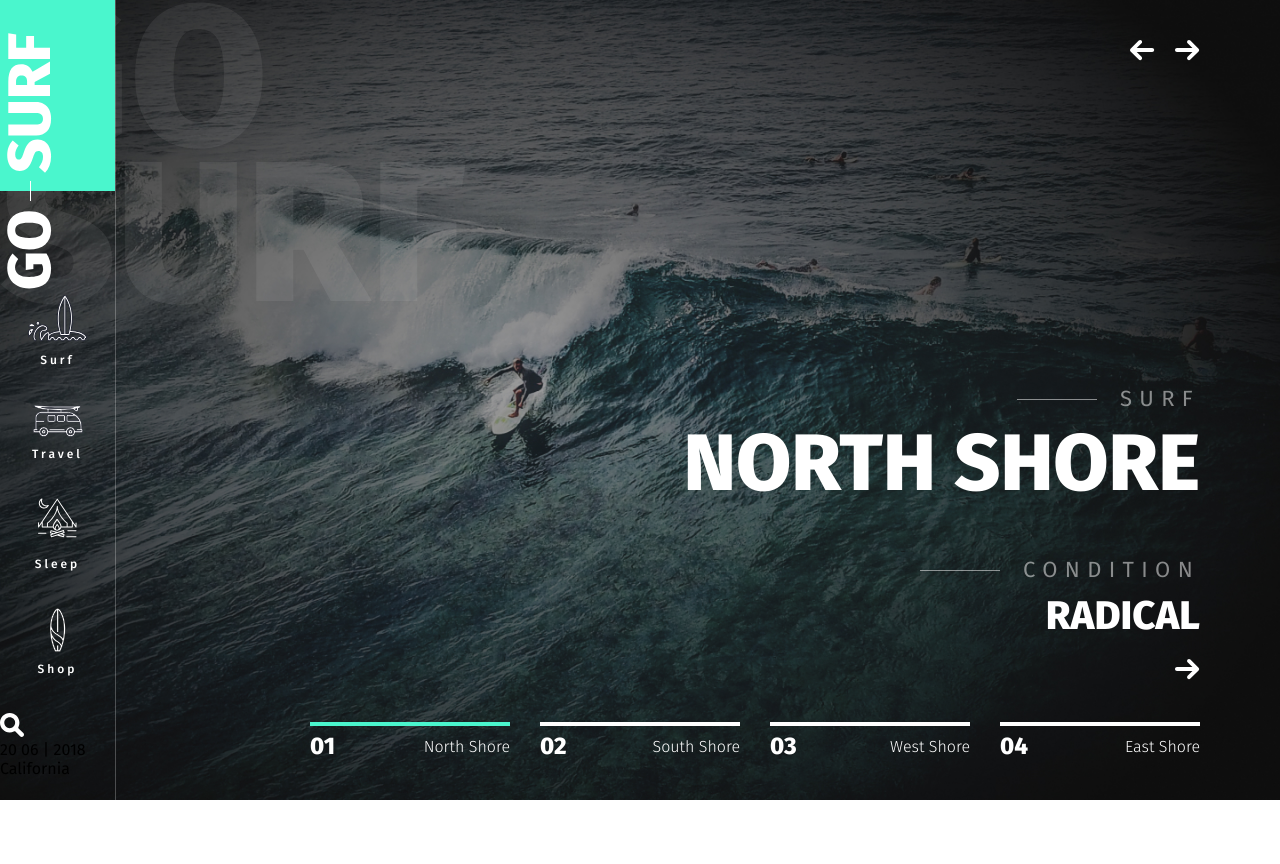
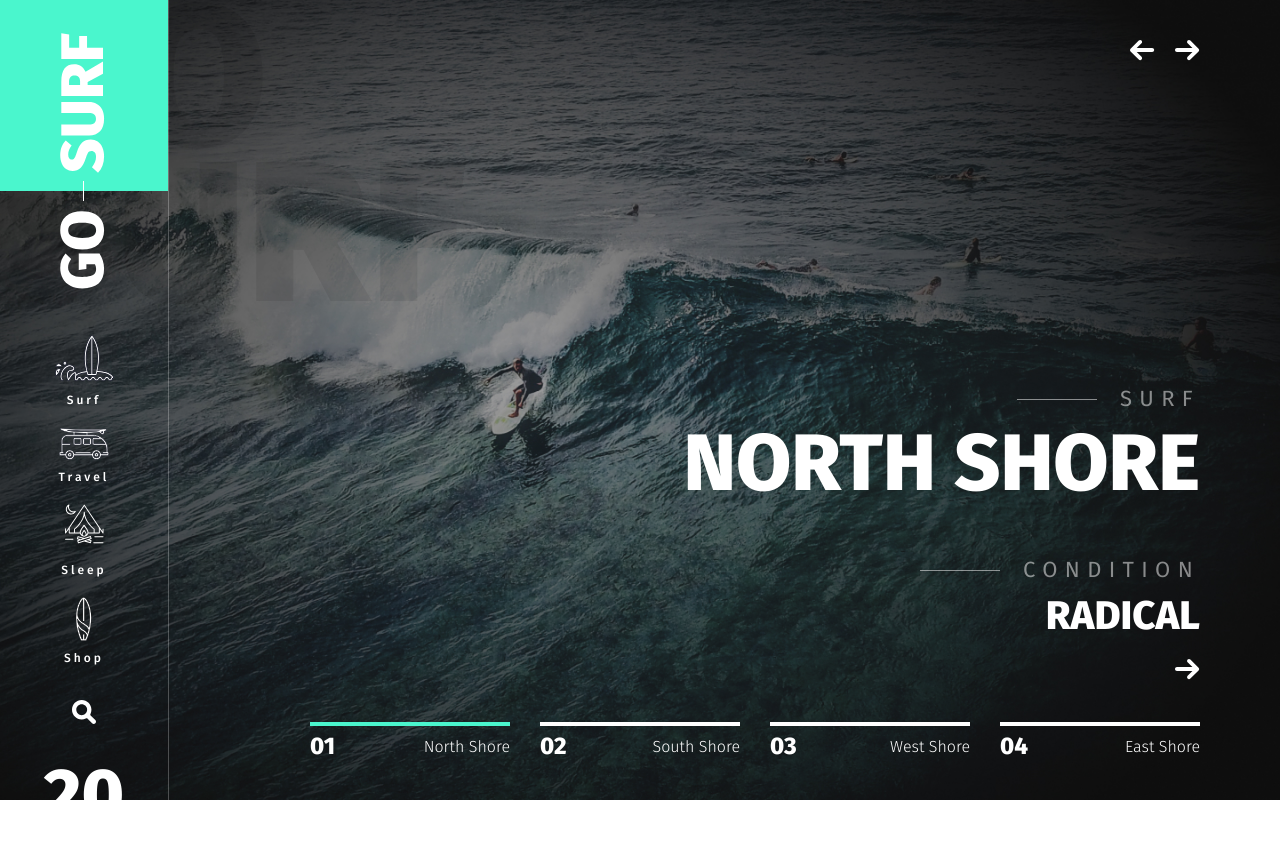
Before and after one commit to Aloxan12/serf, a website: page app/index.html in a window 1280 px wide. Before the commit the page ends 804 px from the top, so only its background shows below. Drawn offline with nearby package versions, Linux system fonts and the light colour scheme.

Commit message:
header scss map

```diff
--- a/app/index.html
+++ b/app/index.html
@@ -17,10 +17,13 @@
         go
         surf
     </div>
+    <div class="header__map">
+
+    </div>
     <div class="header__aside">
         <div class="logo">
             <a href="#">
-                <img src="img/logo.svg"/>
+                <img src="img/Logo.svg"/>
             </a>
         </div>
         <nav class="menu">
--- a/app/scss/style.scss
+++ b/app/scss/style.scss
@@ -4,13 +4,13 @@
 @import "global";
 
 
-.header{
+.header {
   position: relative;
   height: 100vh;
 }
 
-.header__slider{
-  &-item{
+.header__slider {
+  &-item {
     height: 100vh;
     background-image: url("../img/background.jpg");
     background-repeat: no-repeat;
@@ -20,7 +20,7 @@
   }
 }
 
-.slider-item__info{
+.slider-item__info {
   position: absolute;
   right: 80px;
   bottom: 116px;
@@ -28,27 +28,30 @@
   color: #FFFFFF;
   text-transform: uppercase;
 }
-.slider-item__info-suptitle{
+
+.slider-item__info-suptitle {
   margin-bottom: 5px;
 }
-.slider-item__info-suptext{
+
+.slider-item__info-suptext {
   margin-bottom: 8px;
 }
-.slider-item__info-title{
+
+.slider-item__info-title {
   font-weight: 800;
   font-size: 80px;
   line-height: 86px;
   margin-bottom: 48px;
 }
 
-.slider-item__info-text{
+.slider-item__info-text {
   font-weight: 800;
   font-size: 40px;
   line-height: 45px;
   margin-bottom: 20px;
 }
 
-.slider-arrows{
+.slider-arrows {
   position: absolute;
   top: 40px;
   right: 80px;
@@ -56,11 +59,11 @@
   z-index: 4;
 }
 
-.slider-arrows-left{
+.slider-arrows-left {
   right: 125px;
 }
 
-.slider-dots{
+.slider-dots {
   position: absolute;
   right: 50px;
   bottom: 40px;
@@ -69,14 +72,14 @@
   color: #fff;
   z-index: 4;
 
-  .slick-current{
-    .dots-box{
+  .slick-current {
+    .dots-box {
       border-top: 4px solid $green;
     }
   }
 }
 
-.dots-box{
+.dots-box {
   width: 200px;
   display: flex;
   justify-content: space-between;
@@ -85,30 +88,34 @@
   border-top: 4px solid;
   padding-top: 6px;
 
-  &__number{
+  &__number {
     font-weight: 800;
     font-size: 24px;
     line-height: 34px;
   }
-  &__name{
+
+  &__name {
     font-weight: 300;
     line-height: 19px;
   }
 }
-.header__aside{
+
+.header__aside {
   position: absolute;
   top: 0;
   left: 0;
   z-index: 5;
   border-right: 1px solid rgba(#fff, .25);
   height: 100vh;
+  text-align: center;
+  color: #fff;
 }
-.header__aside-title{
+
+.header__aside-title {
   font-weight: 800;
   font-size: 200px;
   line-height: 156px;
   text-transform: uppercase;
-  color: #FFFFFF;
   max-width: 467px;
   opacity: 0.07;
   position: absolute;
@@ -117,24 +124,64 @@
   z-index: 4;
 }
 
-.menu{
-  &__list{
-    text-align: center;
-    a{
+.menu {
+  padding-top: 40px;
+  a {
     color: #fff;
-      span{
+
+    span {
       display: block;
       font-weight: 500;
       font-size: 12px;
       line-height: 14px;
       letter-spacing: 3px;
       padding-top: 6px;
-        margin-bottom: 37px;
-      }
+      margin-bottom: 20px;
     }
   }
 }
 
+.header__date{
+  font-weight: 800;
+  font-size: 72px;
+  line-height: 64px;
+  text-transform: uppercase;
+
+  span{
+    padding-top: 15px;
+    font-weight: 300;
+    font-size: 16px;
+    line-height: 19px;
+    text-align: center;
+    letter-spacing: 1.4px;
+    margin-bottom: 30px;
+    display: block;
+  }
+}
+.header__search{
+  padding-top: 15px;
+  padding-bottom: 35px;
+}
+.header__location{
+  display: inline-block;
+  font-weight: 300;
+  font-size: 12px;
+  line-height: 14px;
+  letter-spacing: 1.05px;
+  color: #FFFFFF;
+  position: relative;
+  padding-left: 19px;
+  &::before{
+    content: '';
+    position: absolute;
+    width: 12px;
+    height: 13px;
+    background-image: url("../img/marker.svg");
+    background-repeat: no-repeat;
+    left: 0;
+    top: 0;
+  }
+}
 
 
 @import "media";
```
Also changed, not shown: app/css/style.min.css, app/img/Logo.svg (added), app/img/logo.svg (deleted), app/img/map.svg (added). Lines whose indentation alone changed are shown as unchanged.
